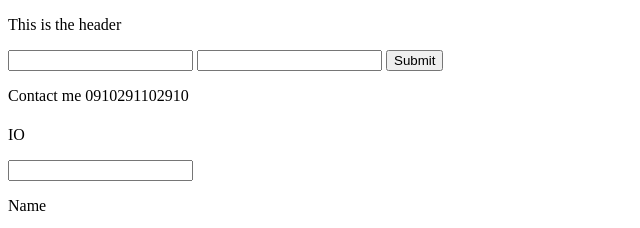
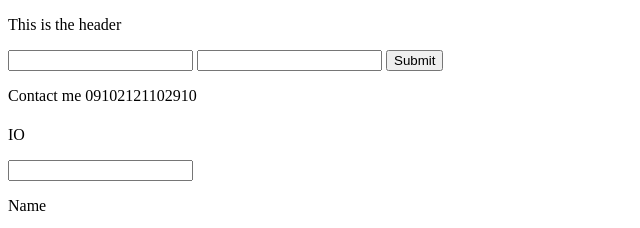
Before and after one commit to navk1994/navk1994.github.io, a plain HTML site: page index.html in a window 1280 px wide. Shown: the top 228 px of the page, 0-640 px from the left. Drawn offline with Linux system fonts and the light colour scheme.

Commit message:
First commit

```diff
--- a/index.html
+++ b/index.html
@@ -18,7 +18,7 @@
     </div>
 
     <div id="footer">
-      <p>Contact me 0910291102910</p>
+      <p>Contact me 09102121102910</p>
 
 
     </div>
```
